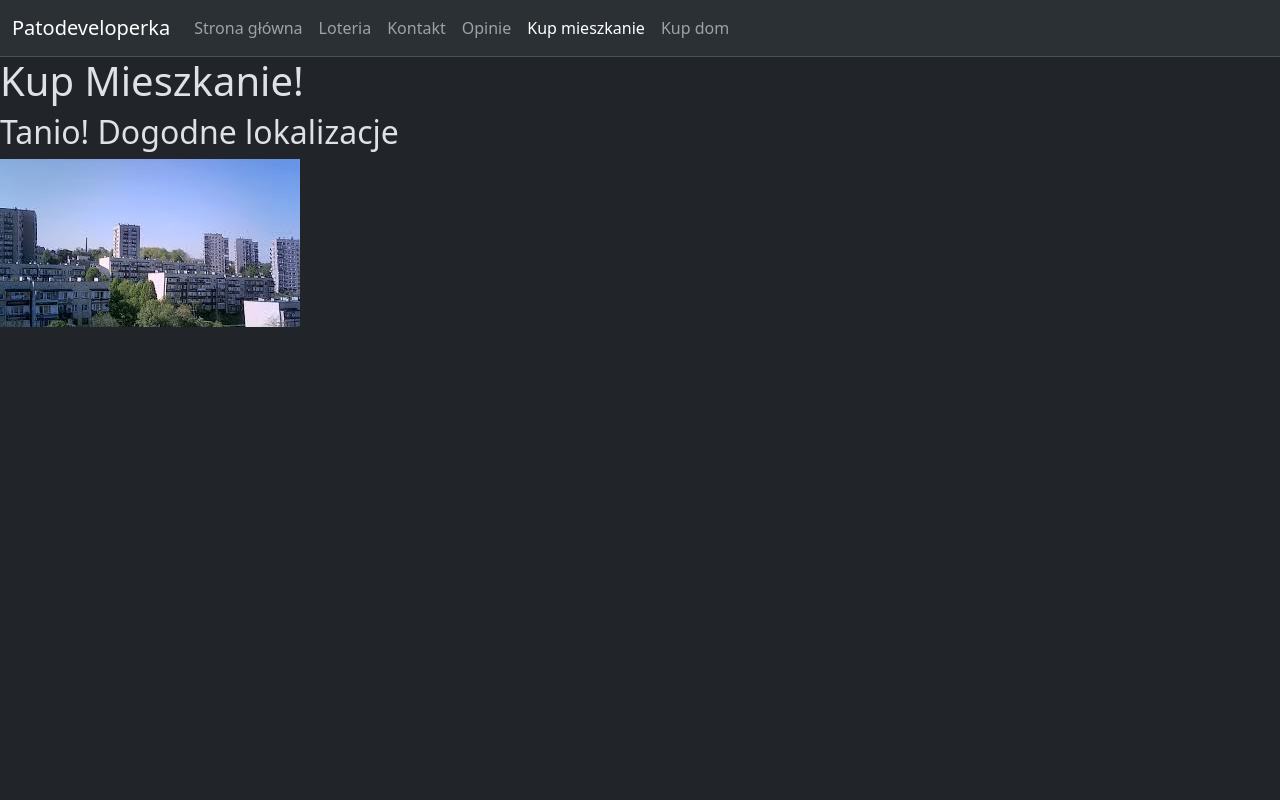
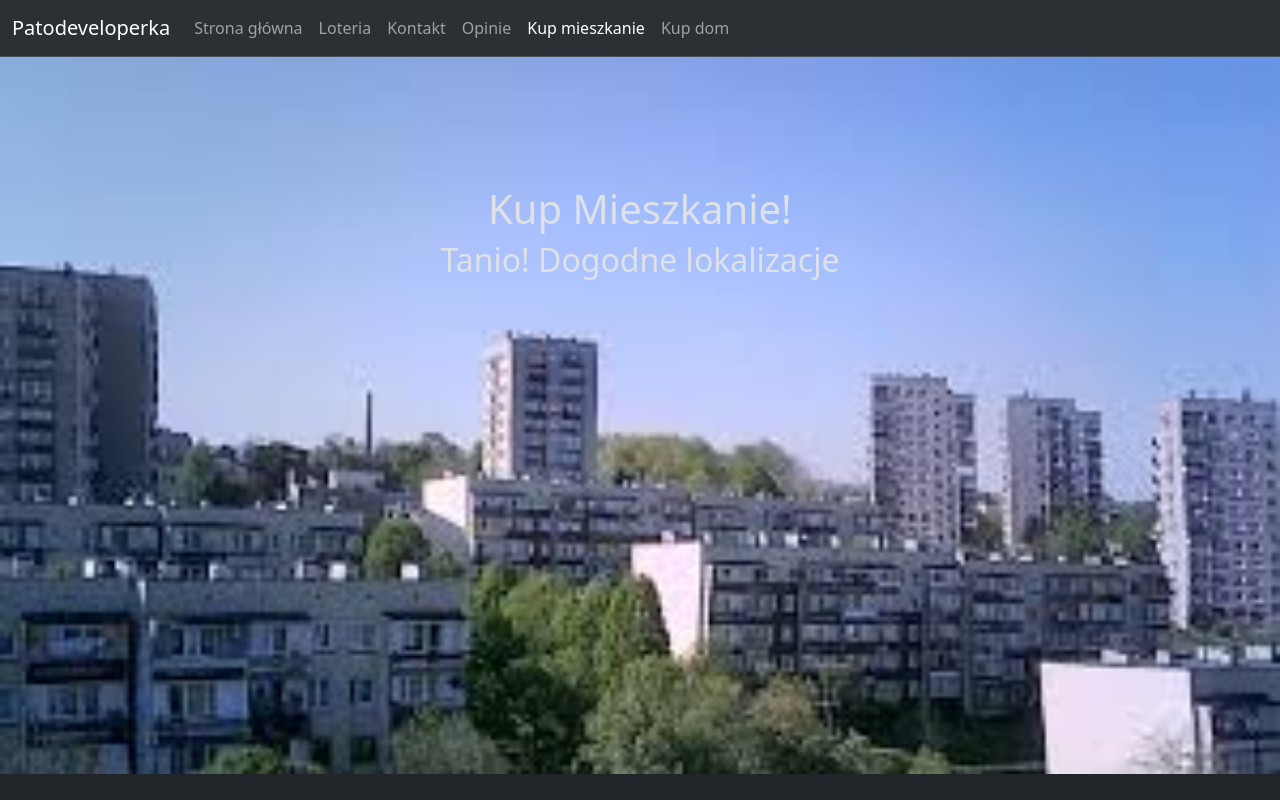
Before and after one commit to gowno2137/Patodevelopment, a PHP site: page /kupMieszkanie.php in a window 1280 px wide. Run offline with PHP 8.4, Linux system fonts and the light colour scheme.

Commit message:
kup mieszkanie

```diff
--- a/kupMieszkanie.php
+++ b/kupMieszkanie.php
@@ -6,6 +6,7 @@
     <title>Opinie</title>
     <link href="https://cdn.jsdelivr.net/npm/bootstrap@5.3.3/dist/css/bootstrap.min.css" rel="stylesheet" integrity="sha384-QWTKZyjpPEjISv5WaRU9OFeRpok6YctnYmDr5pNlyT2bRjXh0JMhjY6hW+ALEwIH" crossorigin="anonymous">
     <script src="https://cdn.jsdelivr.net/npm/bootstrap@5.3.3/dist/js/bootstrap.bundle.min.js" integrity="sha384-YvpcrYf0tY3lHB60NNkmXc5s9fDVZLESaAA55NDzOxhy9GkcIdslK1eN7N6jIeHz" crossorigin="anonymous"></script>
+    <link rel="stylesheet" href="styleMieszkanie.css">
 </head>
 <body>
     <nav class="navbar bg-dark border-bottom border-body navbar-expand-lg bg-body-tertiary" data-bs-theme="dark">
@@ -38,8 +39,14 @@
         </div>
     </div>
     </nav>
-    <h1>Kup Mieszkanie!</h1>
-    <h2>Tanio! Dogodne lokalizacje</h2>
-    <img src="l3.jpg" alt="">
+    <div class="main">
+        <div class="test">
+            <div class="text">
+                <h1>Kup Mieszkanie!</h1>
+                <h2>Tanio! Dogodne lokalizacje</h2>
+            </div>
+        </div>
+        <img src="l3.jpg" alt="">
+    </div>
 </body>
 </html>
--- /dev/null
+++ b/styleMieszkanie.css
@@ -0,0 +1,19 @@
+body{
+    overflow: hidden;
+}
+img{
+    width: 100%;
+    /* height: ; */
+    z-index: 1;
+}
+.test{
+    /* text-align: center; */
+    z-index: 2;
+    position: absolute;
+    width: 100%;
+    /* justify-content: center; */
+}
+.text{
+    text-align: center;
+    margin-top: 10%;
+}
```
